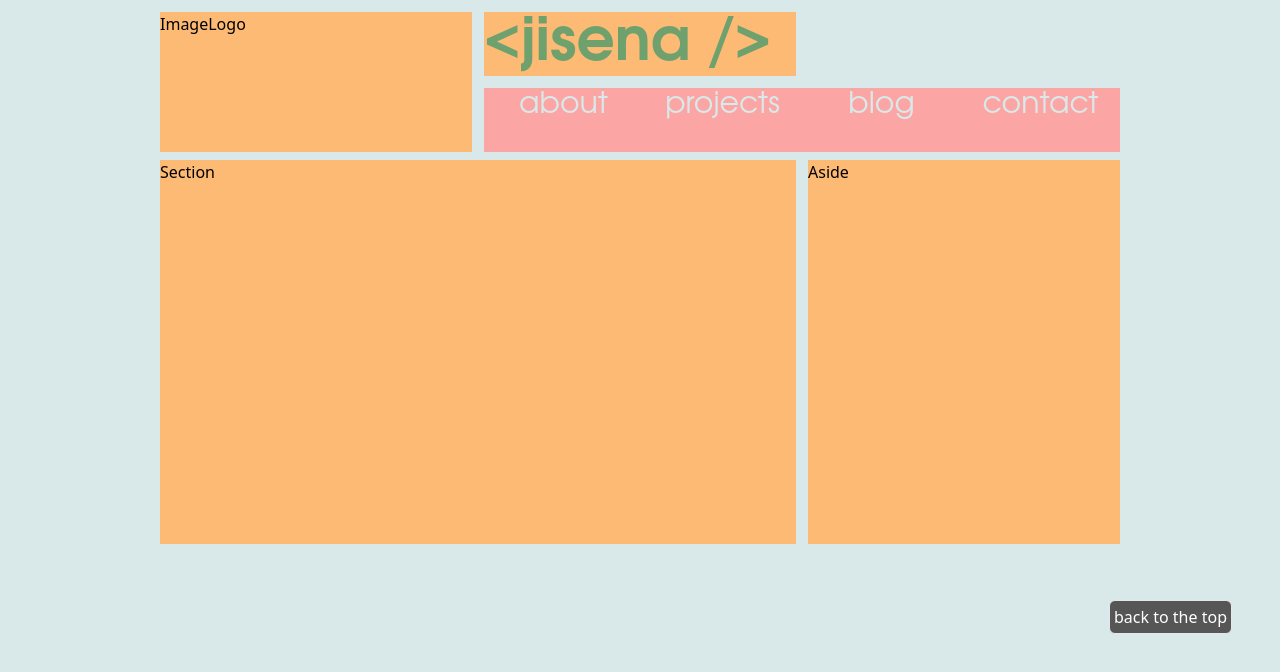
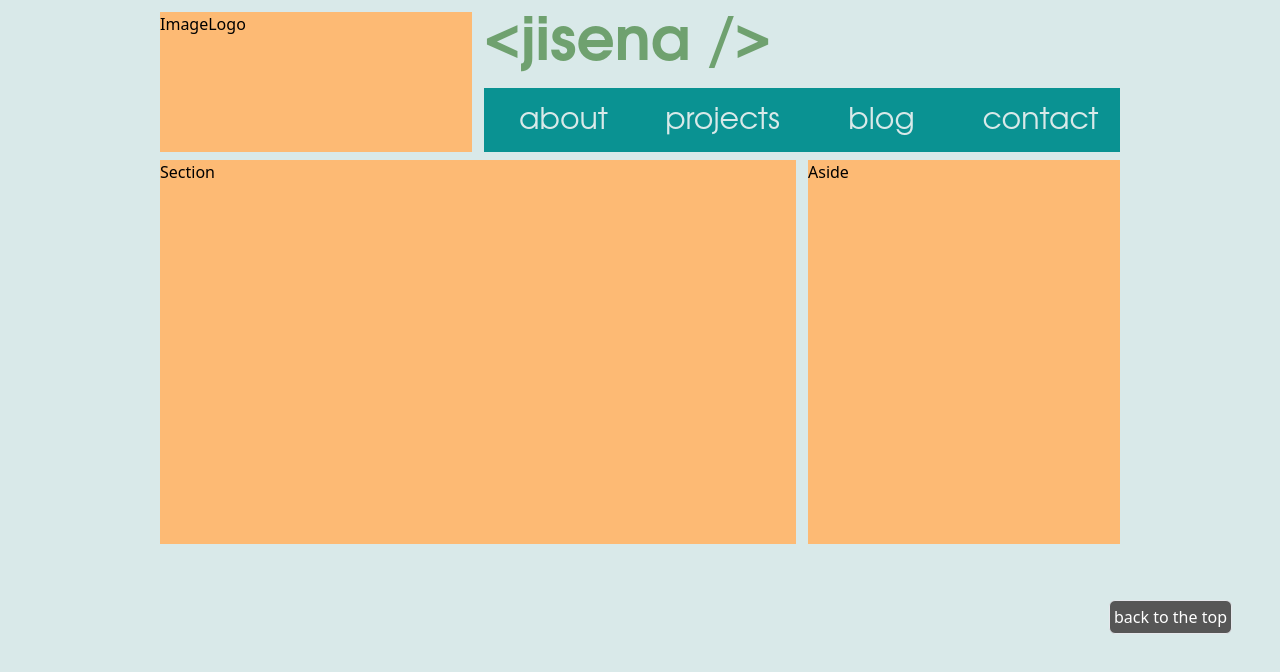
Before and after one commit to kimjisena/kimjisena.github.io, a React (Create React App) app: page / in a window 1280 px wide. Shown: the top 672 px of the page. Built offline with nearby package versions, Linux system fonts and the light colour scheme.

Commit message:
implemented text logo and primary nav

```diff
--- a/src/components/Header.jsx
+++ b/src/components/Header.jsx
@@ -13,7 +13,7 @@ export default class Header extends Component {
                     <ImageLogo />
                 </div>
 
-                <div className='col-span-4 row-span-1 bg-orange-300'>
+                <div className='col-span-4 row-span-1'>
                     <TextLogo />
                 </div>
 
--- a/src/components/NavItem.jsx
+++ b/src/components/NavItem.jsx
@@ -12,7 +12,7 @@ export default class NavItem extends Component {
 
   render() {
     return (
-      <div className='bg-red-300 w-3/12'>
+      <div className='w-3/12 pt-4 hover:bg-cooler-blue'>
         <h2 className='font-normal font-my-sans
                        text-3xl text-cool-white text-center'>
           {this.props.item}
```
